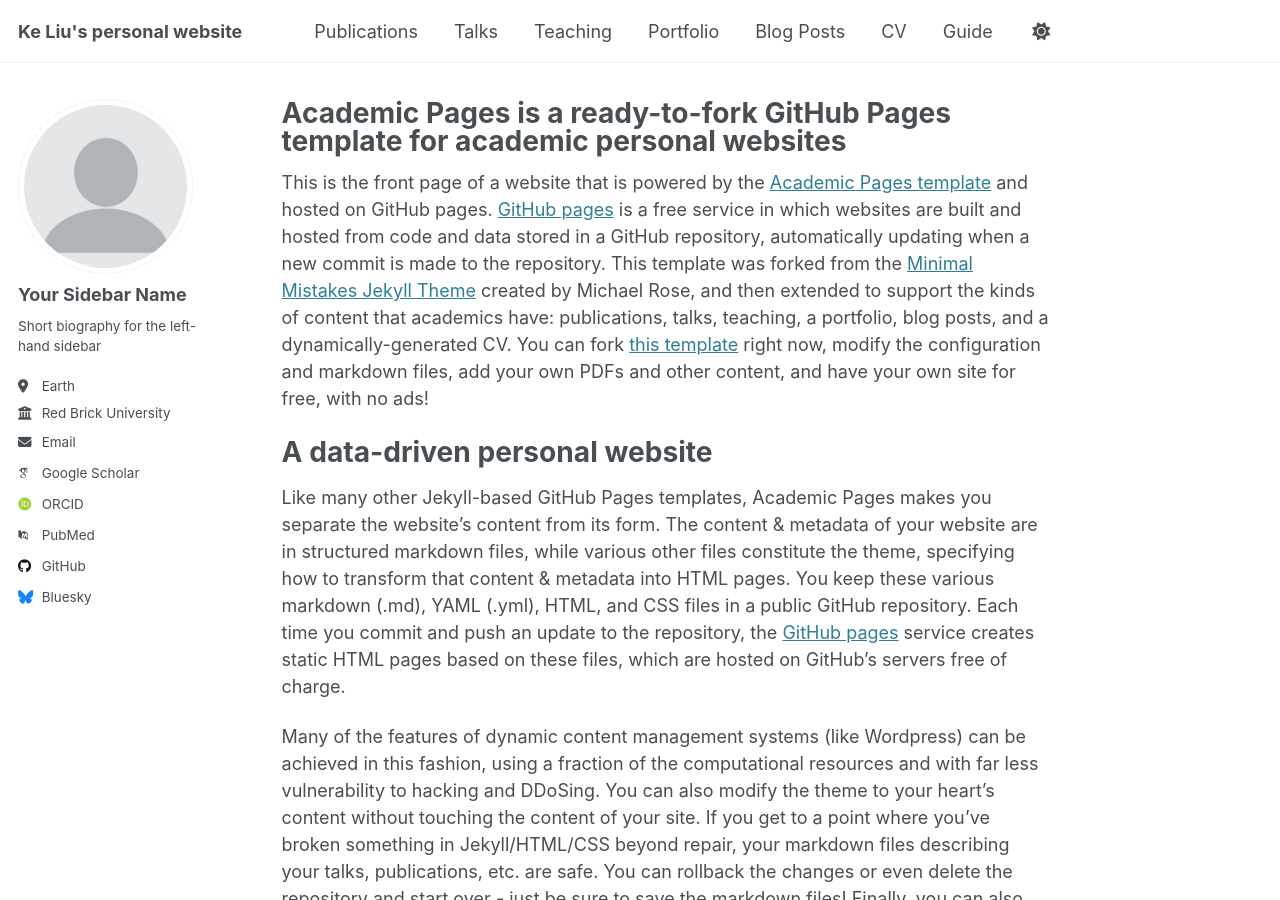
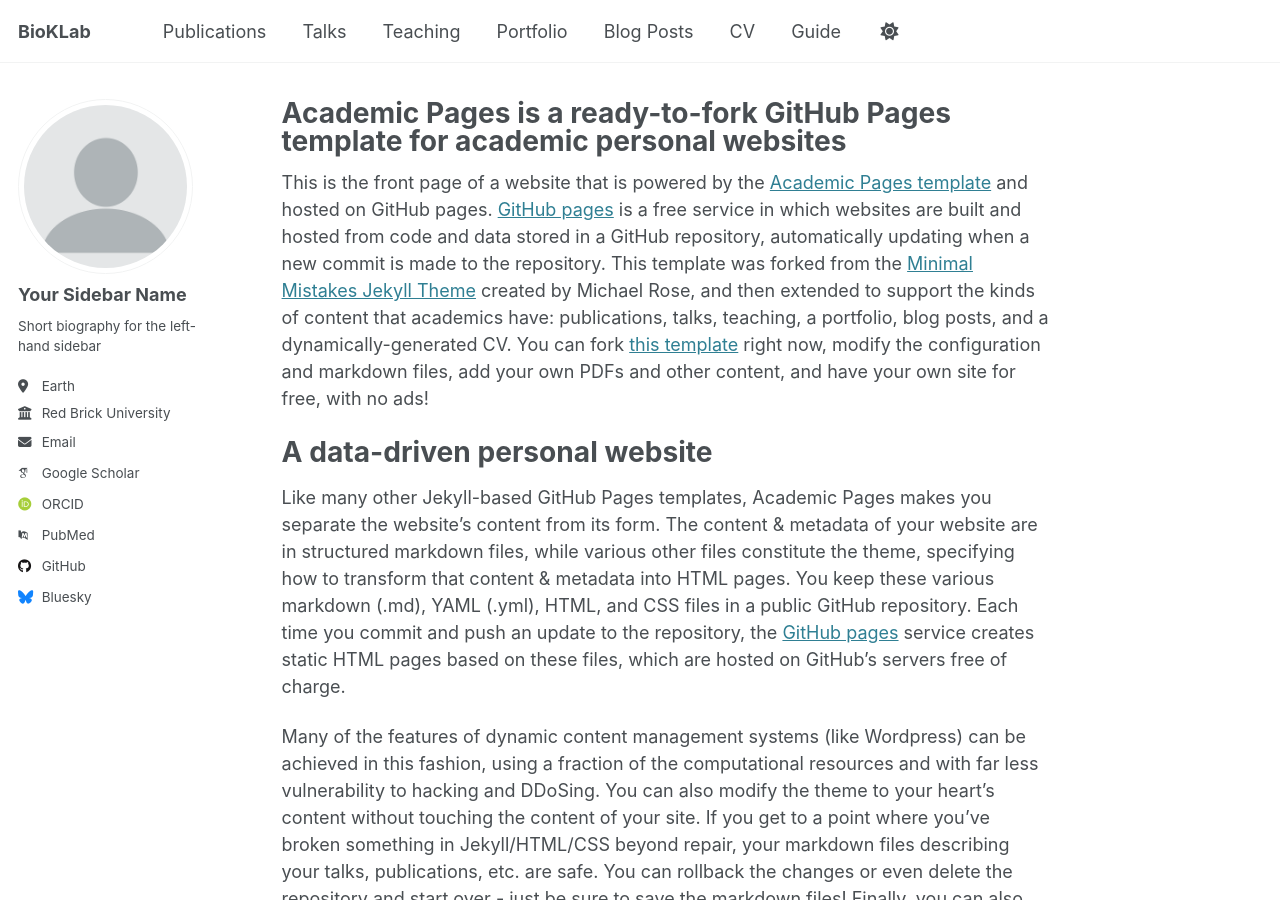
Before and after one commit to bioklab/bioklab.github.io, a Jekyll site: the page built from _pages/about.md, in a window 1280 px wide and 900 px high. Built offline with Jekyll 4.4.1, drawn with Linux system fonts in a browser that asks for light colours; some web fonts are replaced.

Commit message:
Update _config.yml

```diff
--- a/_config.yml
+++ b/_config.yml
@@ -9,7 +9,7 @@
 # Basic Site Settings
 locale                   : "en-US"
 site_theme               : "default"
-title                    : "Ke Liu's personal website"
+title                    : "BioKLab"
 title_separator          : "-"
 name                     : &name "Ke Liu"
 description              : &description "personal description"
```
